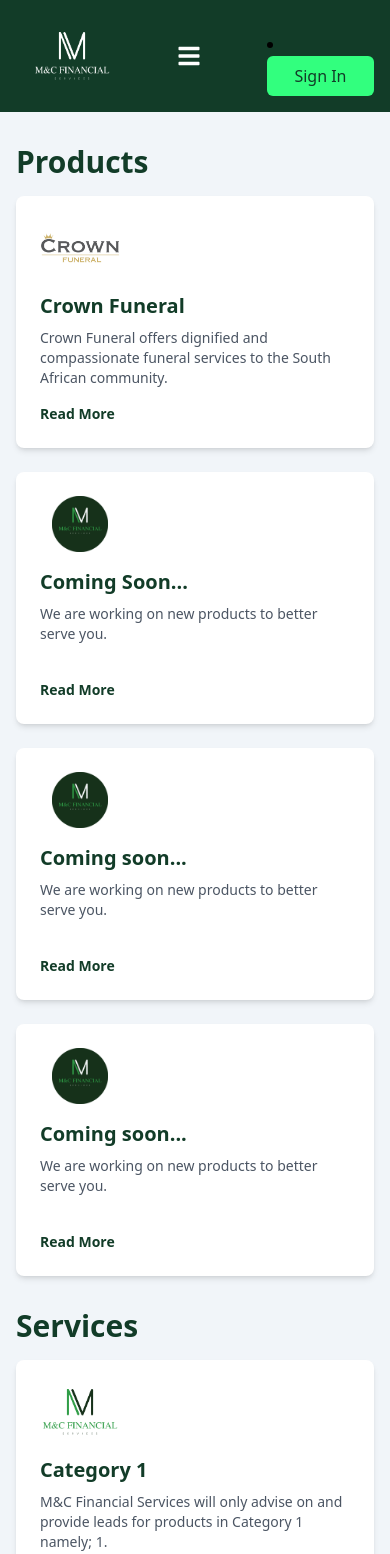
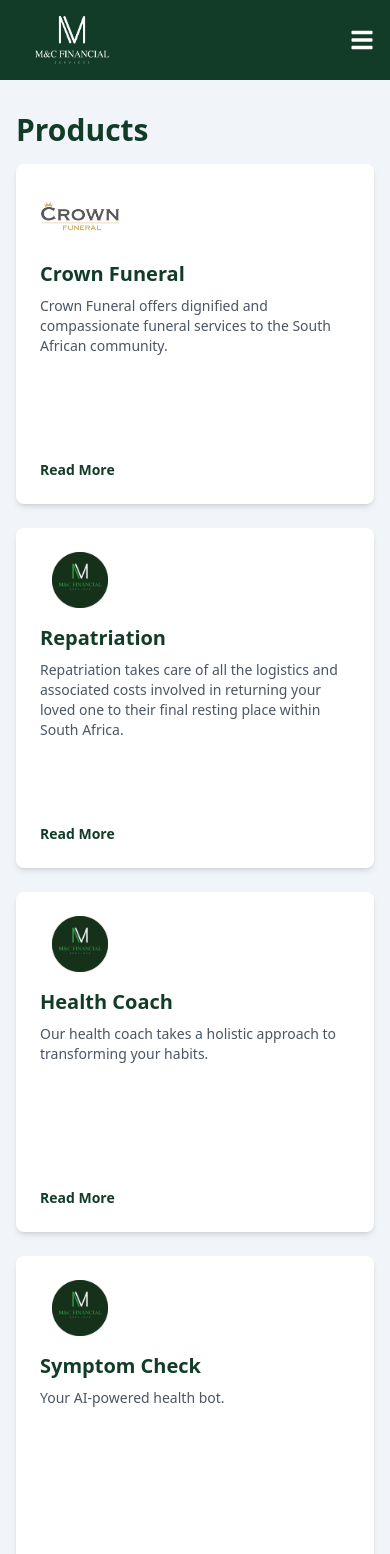
Before and after one commit to ChrissieDk/mandc-financial, a React (Vite) app: page /mandc-financial/products in a window 390 px wide. Shown: the top 1554 px of the page. Built offline with nearby package versions, Linux system fonts and the light colour scheme; what @react-pdf/renderer would draw is missing.

Commit message:
pdf docs generate and download + ui + sign in

```diff
--- a/src/AppContent.tsx
+++ b/src/AppContent.tsx
@@ -13,8 +13,8 @@
 const AppContent: React.FC = () => {
   const [isSignInModalOpen, setIsSignInModalOpen] = useState(false);
   const navigate = useNavigate();
-
-  const handleSignIn = (email: string, password: string) => {
+  // email: string, password: string
+  const handleSignIn = () => {
     // Implement sign-in logic here
     navigate("/dashboard");
     setIsSignInModalOpen(false);
--- a/src/Types.tsx
+++ b/src/Types.tsx
@@ -1,6 +1,6 @@
 export interface CommissionEntry {
-  Region: string;
-  Brokerage: string;
+  REGION: string;
+  BROKERAGE: string;
   POLICY_NUMBER: string;
   PH_SURNAME: string;
   LOAD_DATE: string;
--- a/src/components/ComissionTable.tsx
+++ b/src/components/ComissionTable.tsx
@@ -30,8 +30,8 @@
               key={index}
               className={index % 2 === 0 ? "bg-gray-50" : "bg-white"}
             >
-              <td className="px-4 py-2">{record.Region}</td>
-              <td className="px-4 py-2">{record.Brokerage}</td>
+              <td className="px-4 py-2">{record.REGION}</td>
+              <td className="px-4 py-2">{record.BROKERAGE}</td>
               <td className="px-4 py-2">{record.POLICY_NUMBER}</td>
               <td className="px-4 py-2">{record.PH_SURNAME}</td>
               <td className="px-4 py-2">{record.LOAD_DATE}</td>
--- a/src/components/Dashboard.tsx
+++ b/src/components/Dashboard.tsx
@@ -17,8 +17,8 @@
     const fetchCommissionData = () => {
       const mockData: CommissionEntry[] = [
         {
-          Region: "LIBCO-PE",
-          Brokerage: "Randmore Investments CC",
+          REGION: "LIBCO-PE",
+          BROKERAGE: "Randmore Investments CC",
           POLICY_NUMBER: "1151982573",
           PH_SURNAME: "MHLONGO",
           LOAD_DATE: "2013/03/04",
@@ -31,8 +31,8 @@
           COMM_TYPE: "First Year",
         },
         {
-          Region: "LIBCO-PE",
-          Brokerage: "Randmore Investments CC",
+          REGION: "LIBCO-PE",
+          BROKERAGE: "Randmore Investments CC",
           POLICY_NUMBER: "1151982573",
           PH_SURNAME: "MHLONGO",
           LOAD_DATE: "2013/03/04",
@@ -45,8 +45,8 @@
           COMM_TYPE: "First Year",
         },
         {
-          Region: "LIBCO-PE",
-          Brokerage: "Randmore Investments CC",
+          REGION: "LIBCO-PE",
+          BROKERAGE: "Randmore Investments CC",
           POLICY_NUMBER: "1151982573",
           PH_SURNAME: "MHLONGO",
           LOAD_DATE: "2013/03/04",
@@ -59,8 +59,8 @@
           COMM_TYPE: "First Year",
         },
         {
-          Region: "LIBCO-PE",
-          Brokerage: "Randmore Investments CC",
+          REGION: "LIBCO-PE",
+          BROKERAGE: "Randmore Investments CC",
           POLICY_NUMBER: "1151982573",
           PH_SURNAME: "MHLONGO",
           LOAD_DATE: "2013/03/04",
@@ -73,8 +73,8 @@
           COMM_TYPE: "First Year",
         },
         {
-          Region: "LIBCO-PE",
-          Brokerage: "Randmore Investments CC",
+          REGION: "LIBCO-PE",
+          BROKERAGE: "Randmore Investments CC",
           POLICY_NUMBER: "1151982573",
           PH_SURNAME: "MHLONGO",
           LOAD_DATE: "2013/03/04",
@@ -87,8 +87,8 @@
           COMM_TYPE: "First Year",
         },
         {
-          Region: "LIBCO-PE",
-          Brokerage: "Randmore Investments CC",
+          REGION: "LIBCO-PE",
+          BROKERAGE: "Randmore Investments CC",
           POLICY_NUMBER: "1151982573",
           PH_SURNAME: "MHLONGO",
           LOAD_DATE: "2013/03/04",
@@ -112,7 +112,7 @@
     (sum, commission) => sum + commission.AMOUNT_DUE,
     0
   );
-  const uniqueBrokerages = [...new Set(commissions.map((c) => c.Brokerage))];
+  const uniqueBrokerages = [...new Set(commissions.map((c) => c.BROKERAGE))];
 
   // PDF Document component
 
--- a/src/components/Navbar.tsx
+++ b/src/components/Navbar.tsx
@@ -58,7 +58,7 @@
 
       {/* Navigation links */}
       <ul
-        className={`w-full md:w-auto md:flex md:space-x-6 text-white ${
+        className={`w-full md:w-auto md:flex md:space-x-6 text-white my-auto ${
           isMobile ? (isMenuOpen ? "block" : "hidden") : "flex"
         } md:static md:bg-transparent md:p-0 ${
           isMobile && isMenuOpen ? "mt-4" : ""
@@ -118,19 +118,6 @@
           </button>
         )}
       </ul>
-
-      {/* Sign In button for larger screens */}
-      {isMobile && (
-        <li className="mt-4">
-          <button
-            onClick={onSignInClick}
-            className="bg-brightGreen text-darkGreen px-4 py-2 rounded-md hover:bg-green-400 transition-colors duration-300 w-full"
-            aria-label="Sign In"
-          >
-            Sign In
-          </button>
-        </li>
-      )}
     </nav>
   );
 };
--- a/src/components/PdfDocGenerate.tsx
+++ b/src/components/PdfDocGenerate.tsx
@@ -11,13 +11,15 @@
   title: {
     fontSize: 18,
     marginBottom: 10,
-
-    textAlign: "center",
+    display: "flex",
+    textAlign: "left",
     fontWeight: "bold",
+    color: "#123C28",
   },
   subtitle: {
     fontSize: 12,
     marginBottom: 6,
+    color: "#123C28",
   },
   table: {
     display: "flex",
@@ -115,10 +117,10 @@
         {commissions.map((comm, index) => (
           <View style={styles.tableRow} key={index}>
             <View style={styles.tableCol}>
-              <Text style={styles.tableCell}>{comm.Region}</Text>
+              <Text style={styles.tableCell}>{comm.REGION}</Text>
             </View>
             <View style={styles.tableCol}>
-              <Text style={styles.tableCell}>{comm.Brokerage}</Text>
+              <Text style={styles.tableCell}>{comm.BROKERAGE}</Text>
             </View>
             <View style={styles.tableCol}>
               <Text style={styles.tableCell}>{comm.POLICY_NUMBER}</Text>
--- a/src/components/Products.tsx
+++ b/src/components/Products.tsx
@@ -13,23 +13,30 @@
   },
   {
     id: 2,
-    name: "Coming Soon...",
+    name: "Repatriation",
     description:
-      "We are working on new products to better serve you. Check back soon!",
+      "Repatriation takes care of all the logistics and associated costs involved in returning your loved one to their final resting place within South Africa. From transportation to documentation, we ensure a smooth process, offering peace of mind during a difficult time. This benefit covers the repatriation of mortal remains of a Life Assured to the funeral home or parlour chosen by the claimant, closest to the place of burial. Important: This benefit is for use within the Republic of South Africa. The place of death and burial must both be in South Africa.",
     logo: placeholderLogo,
   },
   {
     id: 3,
-    name: "Coming soon...",
+    name: "Health Coach",
     description:
-      "We are working on new products to better serve you. Check back soon!",
+      "Our health coach takes a holistic approach to transforming your habits. With daily check-ins, you can enhance your routine, incorporating regular exercise and increased water intake, making healthier choices overall.",
     logo: placeholderLogo,
   },
   {
     id: 4,
-    name: "Coming soon...",
+    name: "Symptom Check",
     description:
-      "We are working on new products to better serve you. Check back soon!",
+      "Your AI-powered health bot. We have included a smart digital assistant to enhance personalised healthcare. Our bot provides quick and reliable symptom assessments, potential causes and recommended solutions. It helps you take control of your health and well-being with just a few clicks, available to you 24 hours a day.",
+    logo: placeholderLogo,
+  },
+  {
+    id: 5,
+    name: "FeelBetterFast Pharmacy Voucher",
+    description:
+      "A voucher redeemable at your local FeelBetterFast network pharmacy, this service efficiently addresses minor health concerns, as well as offering preventative tests and vaccinations so that you can take control of your health. Important: The voucher is generated only for Amber or Red Outcomes from the Symptom Checker. If the outcome is Amber or Red you will be prompted to contact our Call Centre. An agent can issue you with a FeelBetterFast voucher.",
     logo: placeholderLogo,
   },
 ];
@@ -76,7 +83,6 @@
               <ProductCard key={product.id} product={product} />
             ))}
           </div>
-
           <Services />
         </div>
       </section>
--- a/src/components/SignIn.tsx
+++ b/src/components/SignIn.tsx
@@ -70,7 +70,7 @@
             <button
               type="button"
               onClick={onClose}
-              className="text-gray-600 hover:text-gray-800"
+              className="hidden md:block text-gray-600 hover:text-gray-800"
             >
               Cancel
             </button>
```
Also changed, not shown: src/components/HeroSection.tsx (+0 -8 lines).
